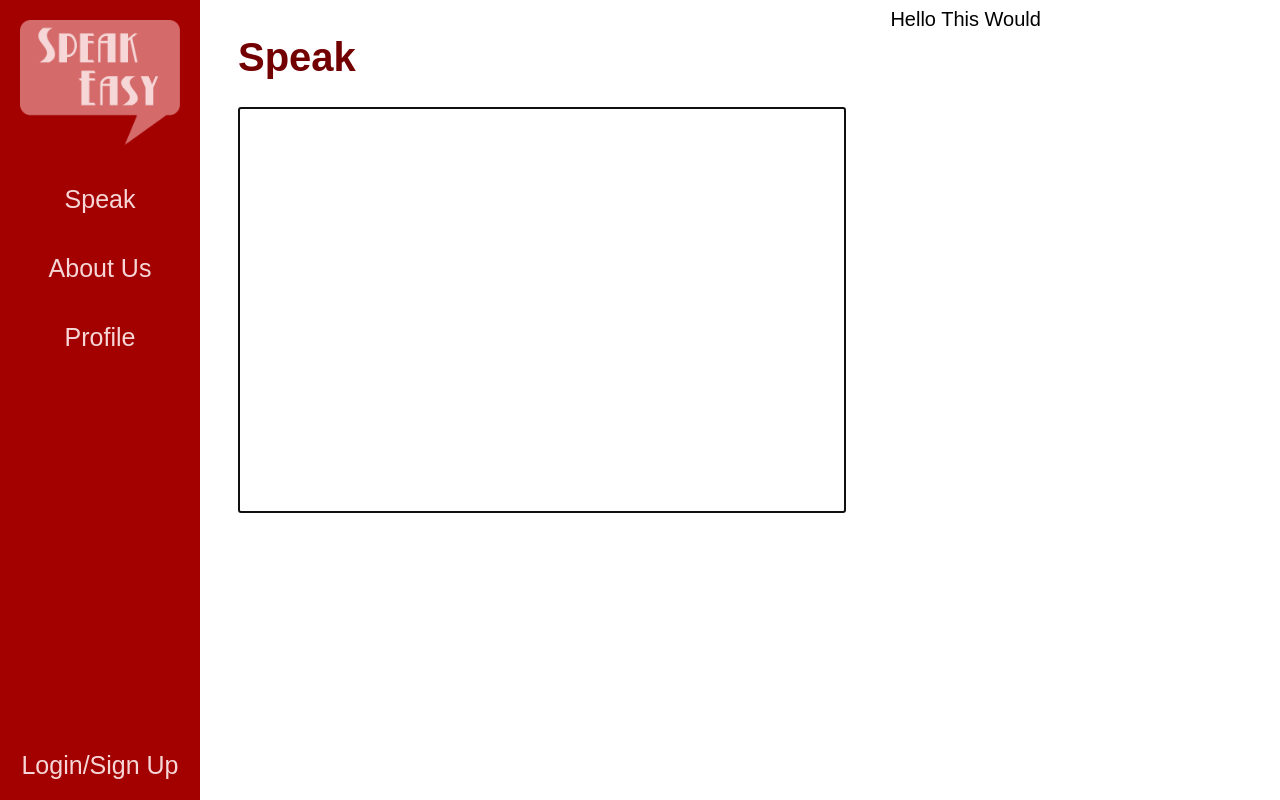
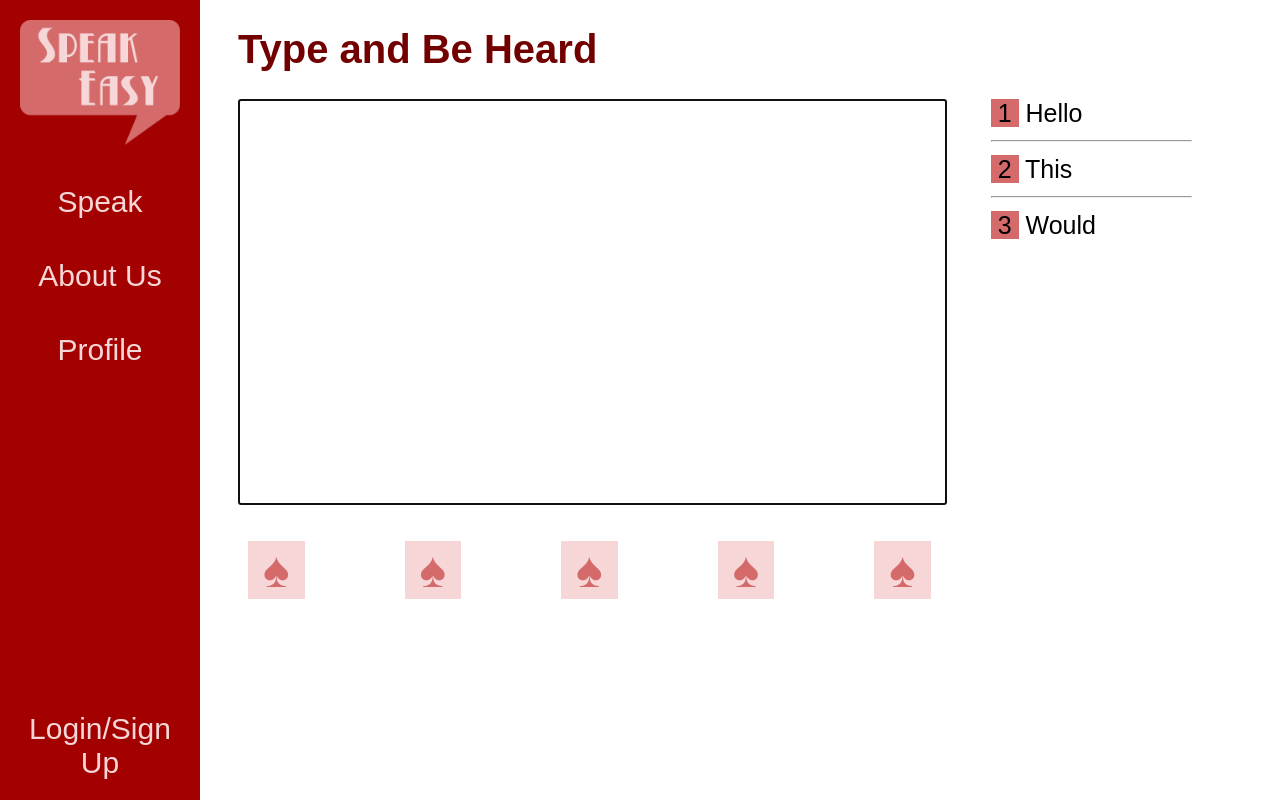
Before and after one commit to rakhadjo/speakeasy, a Flask app: page / in a window 1280 px wide. Run offline with Flask 2, Linux system fonts and the light colour scheme.

Commit message:
Started keyboard button design

```diff
--- a/speakeasy/app/static/css/mainstyles.css
+++ b/speakeasy/app/static/css/mainstyles.css
@@ -6,6 +6,7 @@ body {
 
 h1 {
 	color: #730000;
+	font-size: 40px;
 }
 
 /*nav bar (navigation bar)*/
@@ -24,7 +25,7 @@ h1 {
 .sidenav a {
 	padding: 20px 10px 20px 10px;
 	text-decoration: none;
-	font-size: 25px;
+	font-size: 30px;
 	color: #F6D6D6;
 	display: block;
 	text-align: center;
@@ -33,6 +34,11 @@ h1 {
 
 /*nav bar: pages, when cursor on them*/
 .sidenav a:hover {
+	color: #F6D6D6;
+	background-color: #D46A6A;
+}
+
+.sidenav a:active {
 	color: #F6D6D6;
 	background-color: #D46A6A;
 }
@@ -55,7 +61,7 @@ h1 {
 
 .main {
 	margin-left: 200px; /* Same as the width of the sidenav */
-	font-size: 20px; /* Increased text to enable scrolling */
+	font-size: 25px; /* Increased text to enable scrolling */
 	padding: 0px 30px;
 	color: black;
 }
@@ -67,14 +73,14 @@ h1 {
 }
 
 .column70 {
-	width: 60%;
+	width: 70%;
 	padding-right: 50px;
 	float: left;
 }
 
 .column30 {
 	width: 20%;
-	padding-right: 50px;
+	padding-right: 20px;
 	float: left;
 }
 
@@ -84,3 +90,30 @@ textarea {
 	width: 100%;
 	height: 400px;
 }
+
+.keyboards {
+	padding: 30px 10px 30px 10px;
+	display: flex;
+	justify-content: space-between;
+}
+
+.keyboards button {
+	border: 0;
+	background-color: #F6D6D6;
+	color: #D46A6A;
+	font-size: 50px;
+	padding: 0px 15px 0px 15px;
+}
+
+.keyboards button:active {
+	background-color: #D46A6A;
+	color: #730000;
+}
+
+
+
+.bullet {
+	background-color: #D46A6A;
+	height: 20px;
+	width: 20px;
+}
--- a/speakeasy/app/static/js/script.js
+++ b/speakeasy/app/static/js/script.js
@@ -1,5 +1,5 @@
-let button = document.getElementById("speech_text_button");
-button.addEventListener("click", click_handler);
+//let button = document.getElementById("speech_text_button");
+//button.addEventListener("click", click_handler);
 window.addEventListener('keydown', windowKeydownHandler, true);
 let last_key_was_space = false;
 
--- a/speakeasy/app/templates/index.html
+++ b/speakeasy/app/templates/index.html
@@ -4,22 +4,40 @@
 
 {% block content %}
 
+<script type="text/javascript" src="{{ url_for('static', filename='js/script.js') }}"></script>
+
+
+	<h1>Type and Be Heard</h1>
+
 	<div class="column70">
-		<h1>Speak</h1>
 		<form>
             	<!--<input type="text" name="speech_text" id="speech_text_input">-->
-            	<div><textarea name="speech_text" id="speech_text_input" autofocus></textarea></div>
+            	<textarea name="speech_text" id="speech_text_input" autofocus></textarea>
         	</form>
+
+		<div class="keyboards">
+			<button>&#9824</button>
+			<button>&#9824</button>
+			<button>&#9824</button>
+			<button>&#9824</button>
+			<button>&#9824</button>
+		</div>
+
+
 	</div>
 
 
 	<div class="column30">
 		<div class="predictwords">
+			<span class="bullet">&nbsp1&nbsp</span>
 			<span id="suggest1">Hello</span>
+			<hr>
+			<span class="bullet">&nbsp2&nbsp</span>
 			<span id="suggest2">This</span>
+			<hr>
+			<span class="bullet">&nbsp3&nbsp</span>
 			<span id="suggest3">Would</span>
 		</div>
 	</div>
 
-    <script type="text/javascript" src="{{ url_for('static', filename='js/script.js') }}"></script>
 {% endblock %}
```
